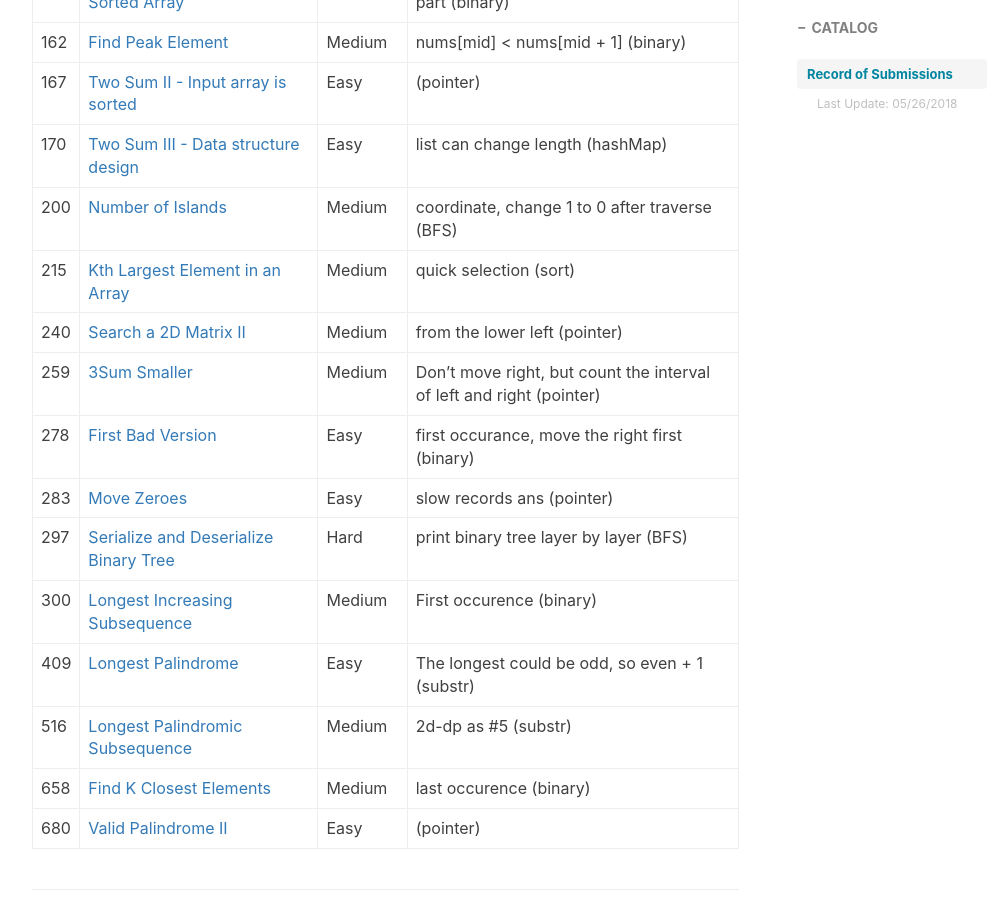
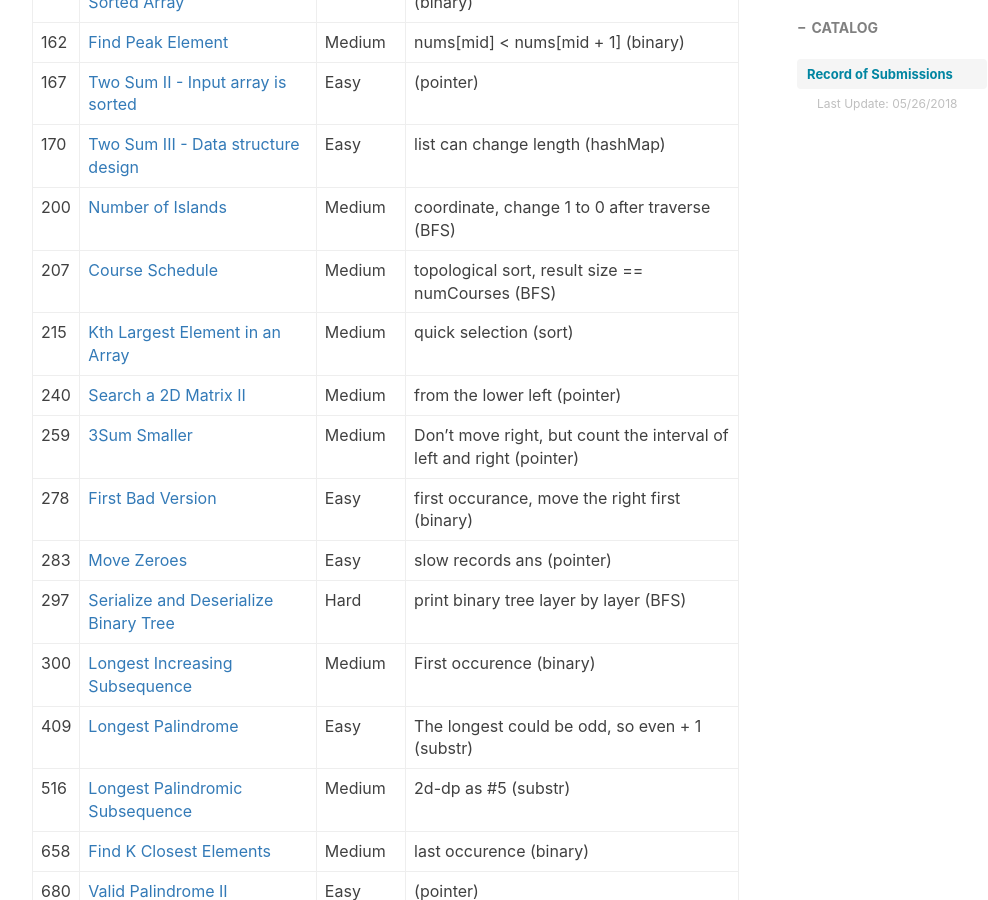
Before and after one commit to ly16/ly16.github.io, a Jekyll site: the page built from _posts/2018-05-18-leetcode-record-round1.md, in a window 1280 px wide and 900 px high, scrolled down 1920 px. Shown: the whole window, without its empty margins (233-1221 px from the left). Built offline with Jekyll 4.4.1, drawn with Linux system fonts in a browser that asks for light colours; nearby versions of some CDN libraries; comment, search, counter and statistics services are not loaded.

Commit message:
Update 2018-05-18-leetcode-record-round1.md

```diff
--- a/_posts/2018-05-18-leetcode-record-round1.md
+++ b/_posts/2018-05-18-leetcode-record-round1.md
@@ -44,6 +44,7 @@ tags:
 |167|[Two Sum II - Input array is sorted](https://github.com/ly16/LC-Practice/blob/master/2%20Sum%20II.java)|Easy|(pointer)|
 |170|[Two Sum III - Data structure design](https://github.com/ly16/LC-Practice/blob/master/Two%20Sum%20III%20-%20Data%20structure%20design.java)|Easy|list can change length (hashMap)|
 |200|[Number of Islands](https://github.com/ly16/LC-Practice/blob/master/Number%20of%20Islands.java)|Medium|coordinate, change 1 to 0 after traverse (BFS)|
+|207|[Course Schedule](https://github.com/ly16/LC-Practice/blob/master/Course%20Schedule.java)|Medium|topological sort, result size == numCourses (BFS)|
 |215|[Kth Largest Element in an Array](https://github.com/ly16/LC-Practice/blob/master/Kth%20Largest%20Element.java)|Medium|quick selection (sort)|
 |240|[Search a 2D Matrix II](https://github.com/ly16/LC-Practice/blob/master/Search%20a%202D%20Matrix%20II.java)|Medium|from the lower left (pointer)|
 |259|[3Sum Smaller](https://github.com/ly16/LC-Practice/blob/master/3Sum%20Smaller.java)|Medium|Don't move right, but count the interval of left and right (pointer)|
```
